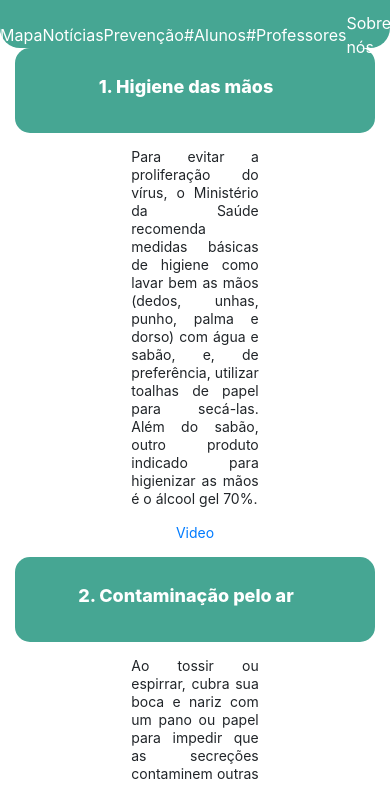
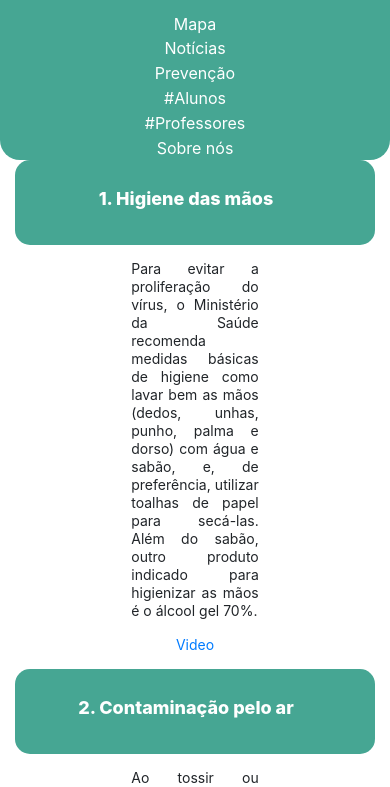
Before and after one commit to tryber/hackatrybe-covid, a React (Create React App) app: page /prevention in a window 390 px wide. Shown: the top 787 px of the page. Built offline with nearby package versions, Linux system fonts and the light colour scheme; what google-maps-react would draw is missing.

Commit message:
responsive header

```diff
--- a/src/components/header.js
+++ b/src/components/header.js
@@ -4,7 +4,7 @@ import '../style/header.css';
 
 const Header = () => (
   <nav className="header-color">
-    <ul>
+    <ul className="header-flex-list-nav">
       <li><Link to="/">Mapa</Link></li>
       <li><Link to="/news">Notícias</Link></li>
       <li><Link to="/prevention">Prevenção</Link></li>
--- a/src/style/header.css
+++ b/src/style/header.css
@@ -1,4 +1,4 @@
-.header-color ul {
+.header-flex-list-nav {
   display: flex;
   flex-direction: row;
   justify-content: space-around;
@@ -25,3 +25,15 @@
   text-decoration: none;
   color: white;
 }
+
+@media only screen and (max-width: 600px) {
+  .header-flex-list-nav {
+    display: flex;
+    flex-direction: column;
+    height: 10em;
+  }
+
+  .header-color {
+    height: 10em;
+  }
+}
```
